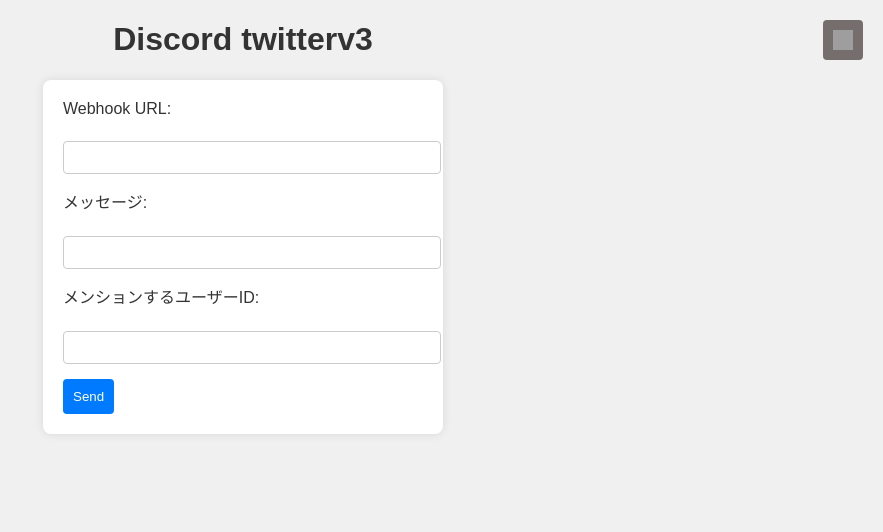
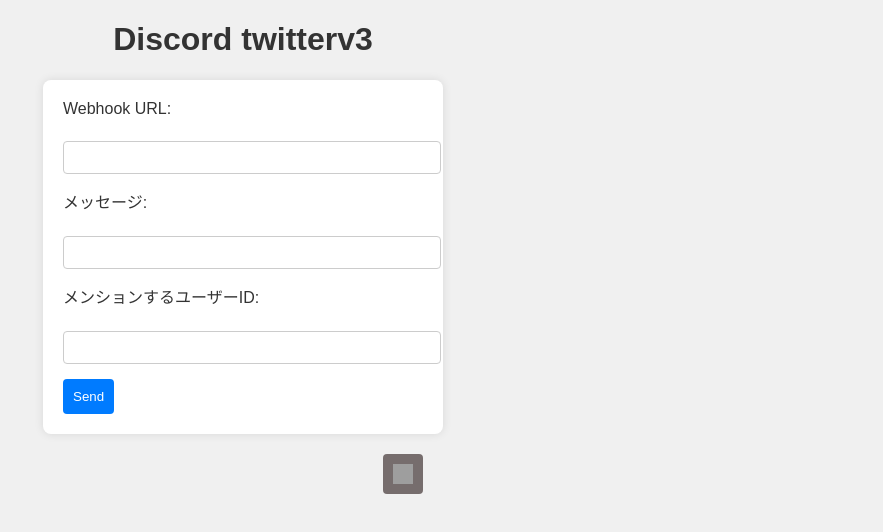
Before and after one commit to Emon2358/discord-tweet, a plain HTML site: page index.html in a window 1280 px wide. Shown: the whole page, without its empty margins (397-1280 px from the left). Drawn offline with Linux system fonts and the light colour scheme; grey boxes are pictures that could not be loaded.

Commit message:
Update index.html

```diff
--- a/index.html
+++ b/index.html
@@ -18,7 +18,8 @@
       #content {
         max-width: 400px;
         margin: 0 auto;
-        padding-bottom: 50px; /* Added padding-bottom to account for fixed button */
+        padding-bottom: 70px; /* Added padding-bottom to account for fixed button */
+        position: relative; /* Position relative added for absolute button positioning */
       }
       form {
         background-color: #fff;
@@ -69,9 +70,9 @@
         background-color: #007bff;
       }
       .styled-button {
-        position: fixed;
-        top: 20px;
-        right: 20px;
+        position: absolute; /* Position absolute for fixed button placement */
+        bottom: 10px; /* Adjusted bottom position */
+        right: 20px; /* Adjusted right position */
         background-color: #766d6d;
         color: #fff;
         padding: 10px;
@@ -116,6 +117,9 @@
         <input type="text" id="mentionUserId" name="mentionUserId" /><br />
         <button type="submit"><i></i>Send</button>
       </form>
+      <button class="styled-button" onclick="toggleDarkMode()">
+        <i></i>
+      </button>
     </div>
 
     <script>
@@ -157,15 +161,31 @@
         // Clear input fields
         messageInput.value = "";
         document.getElementById("mentionUserId").value = "";
+        document.getElementById("mentionUserId").value = "";
       }
 
       // Event listener for form submission
       document
         .getElementById("message-form")
         .addEventListener("submit", sendMessage);
+
+      // Function to handle dark mode toggle
+      function toggleDarkMode() {
+        const body = document.body;
+        const isDarkMode = body.classList.contains("dark-mode");
+        body.classList.toggle("dark-mode");
+        // Update button icon based on dark mode state
+        const buttonIcon = document.querySelector(".styled-button i");
+        buttonIcon.style.backgroundImage = isDarkMode
+          ? 'url("https://cdn.jsdelivr.net/npm/bootstrap-icons/icons/brightness-high.svg")'
+          : 'url("https://cdn.jsdelivr.net/npm/bootstrap-icons/icons/brightness-low.svg")';
+        // Invert button icon for dark mode
+        if (isDarkMode) {
+          buttonIcon.style.filter = "invert(0)";
+        } else {
+          buttonIcon.style.filter = "invert(1)";
+        }
+      }
     </script>
-    <button class="styled-button" onclick="toggleDarkMode()">
-      <i></i>
-    </button>
   </body>
 </html>
```
